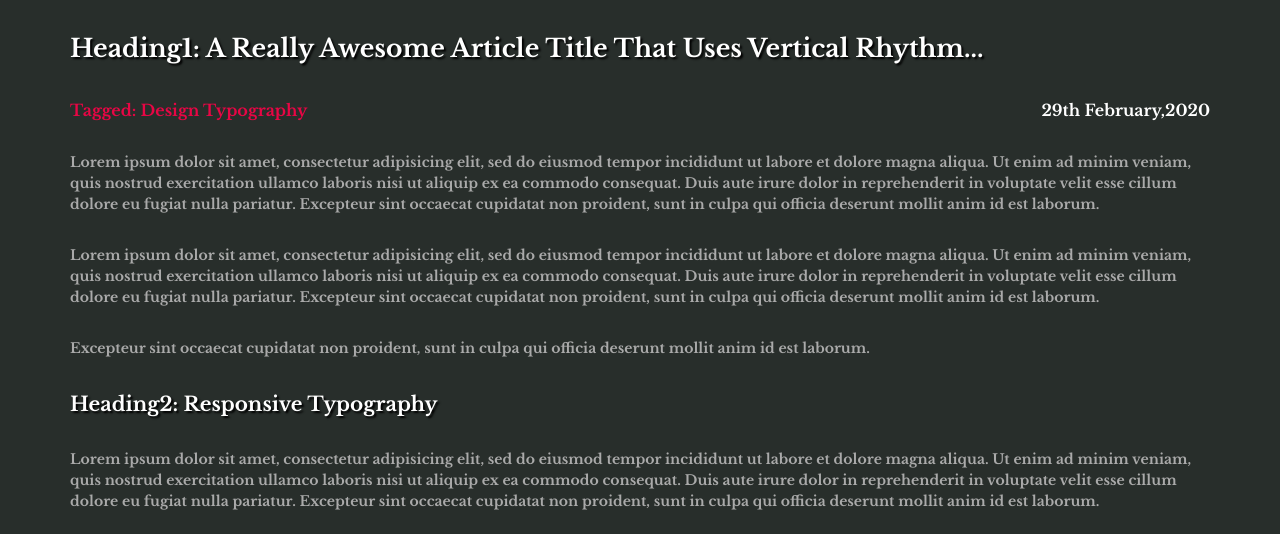
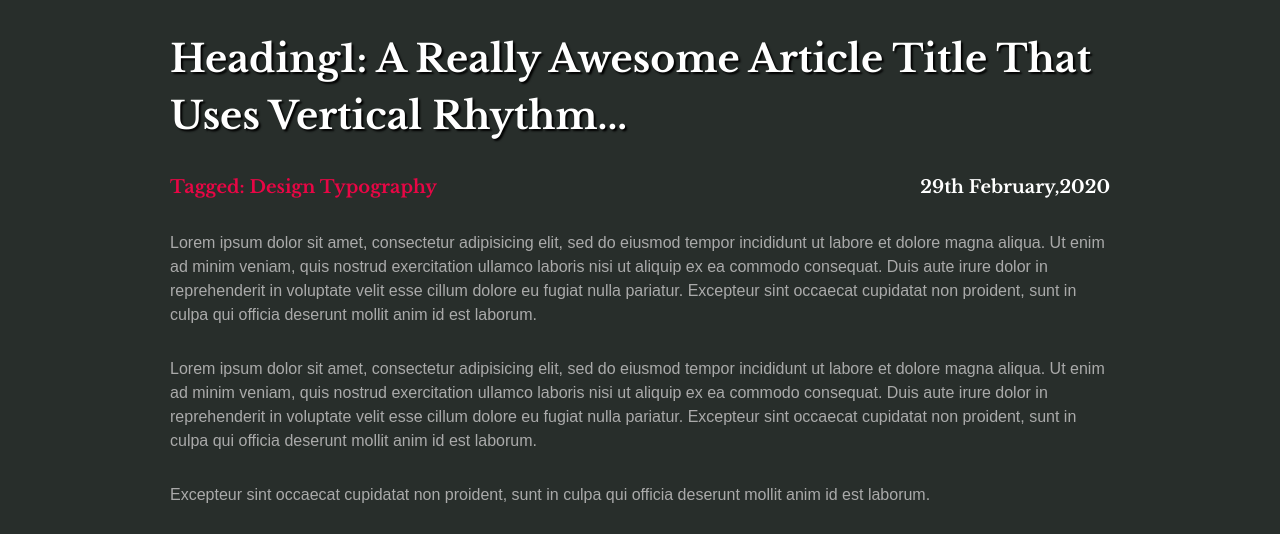
Before and after one commit to tinkalguli/Typography, a plain HTML site: page Ex2-assignment-level-1/index.html in a window 1280 px wide. Shown: the top 534 px of the page. Drawn offline with nearby package versions, Linux system fonts and the light colour scheme.

Commit message:
Change the font-family

```diff
--- a/Ex2-assignment-level-1/assets/stylesheets/main.css
+++ b/Ex2-assignment-level-1/assets/stylesheets/main.css
@@ -150,7 +150,14 @@ table {
 *========================================*/
 
 body {
-  font: 400 14px/1.5 'Libre Baskerville', serif;
+  font: 400 16px/1.5 'Karla', sans-serif;
+}
+
+h1,
+h2,
+strong,
+time {
+  font-family: 'Libre Baskerville', serif;
 }
 
 .bold {
@@ -167,16 +174,16 @@ body {
 }
 
 h1 {
-  font-size: 25px;
+  font-size: 38px;
 }
 
 h2 {
-  font-size: 20px;
+  font-size: 30px;
 }
 
 time,
 strong {
-  font-size: 16px;
+  font-size: 18px;
 }
 
 p {
@@ -194,7 +201,7 @@ body {
 }
 
 .container {
-  max-width: 1200px;
+  max-width: 1000px;
   margin: 0 auto;
   padding: 0 30px;
 }
```
